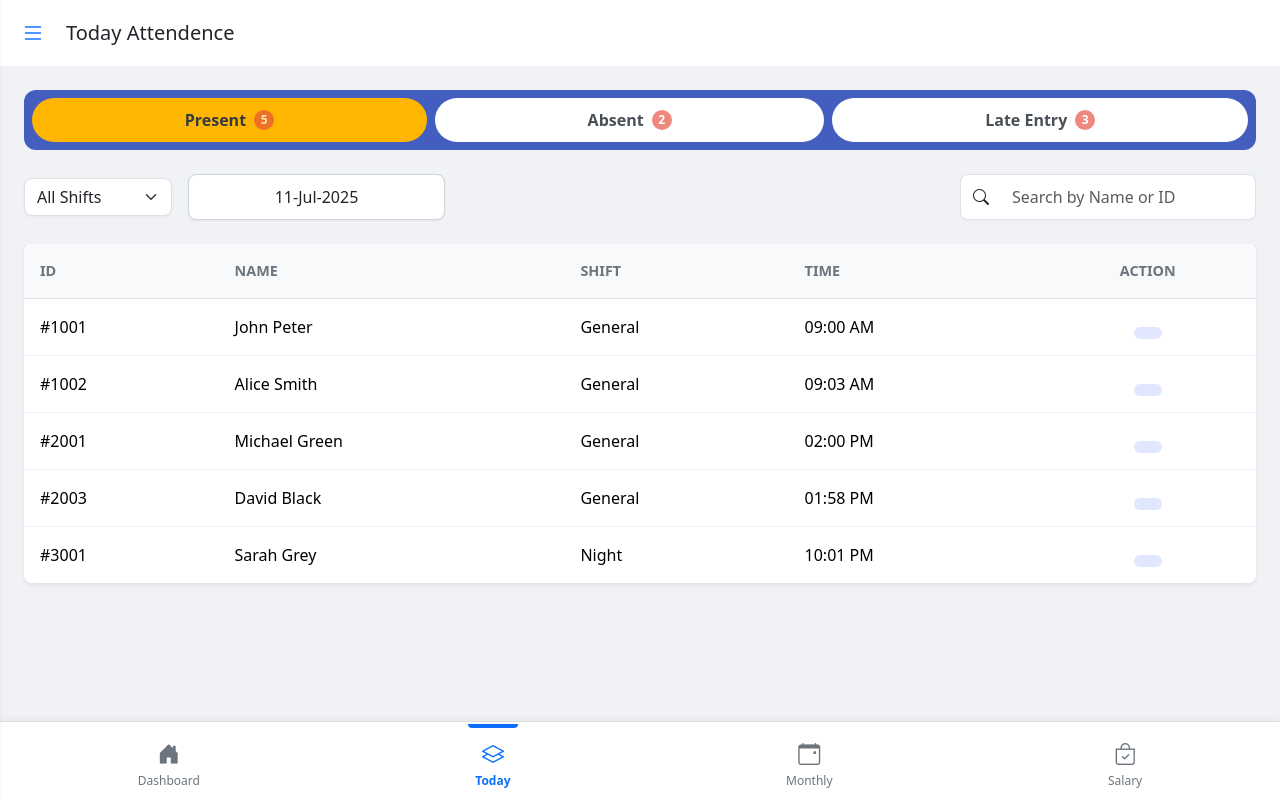
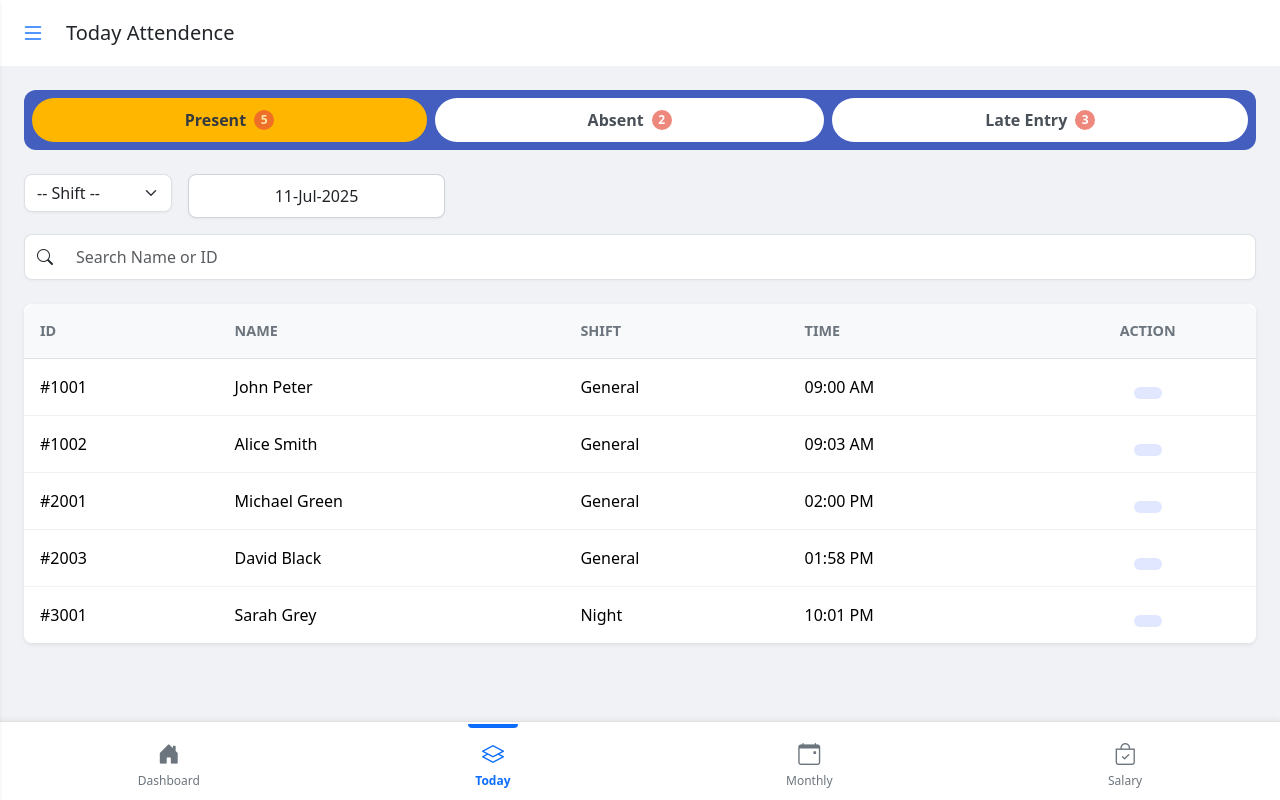
Before and after one commit to shargunapandiyan/cuteweb, a React (Create React App) app: page /#/today in a window 1280 px wide. Built offline with nearby package versions, Linux system fonts and the light colour scheme.

Commit message:
Update: code

```diff
--- a/src/pages/today-attendence/TodayAttendance.css
+++ b/src/pages/today-attendence/TodayAttendance.css
@@ -1,3 +1,14 @@
+/* --- NEW Styles for making filters and search full-width on mobile --- */
+.custom-form-control {
+  width: 100%; /* Ensures select/input fields fill their parent column */
+}
+.attendance-container .search-component-wrapper {
+  max-width: 100%; /* Overrides the default max-width of the SearchBar component */
+  width: 100%;
+}
+/* --- END NEW --- */
+
+
 .calendar-popover {
   position: absolute;
   top: 100%;
@@ -8,7 +19,6 @@
   box-shadow: 0 5px 15px rgba(0, 0, 0, 0.15);
   margin-top: 2px;
   border: 1px solid #dee2e6;
-  font-size: small;
 }
 
 .rdp {
@@ -20,11 +30,10 @@
 
 @media (max-width: 576px) {
   .rdp {
-    --rdp-cell-size: 36px; /* Slightly smaller on mobile */
+    --rdp-cell-size: 36px;
   }
 }
 
-/*  --- Blinking Animation for Badges --- */
 @keyframes blink-animation {
   50% {
     opacity: 0.3;
@@ -110,13 +119,14 @@
   line-height: 1;
 }
 
+/* This is the existing definition, now with width: 100% added at the top */
 .custom-form-control {
   border: 1px solid #dce0e5;
   background-color: #ffffff;
   border-radius: 8px;
   box-shadow: 0 1px 3px rgba(0, 0, 0, 0.05);
-  min-width: 130px;
   cursor: pointer;
+  width: 100%;
 }
 .custom-form-control:focus {
   border-color: #435ebe;
@@ -152,7 +162,6 @@
 .edit-button {
   background-color: #e0e7ff;
   color: #3730a3;
-
   padding: 8px;
 }
 
--- a/src/pages/today-attendence/TodayAttendance.js
+++ b/src/pages/today-attendence/TodayAttendance.js
@@ -28,19 +28,14 @@ const TodayAttendance = () => {
   const [isCalendarOpen, setCalendarOpen] = useState(false);
   const datePickerRef = useRef(null);
 
-  // --- Initial data load ---
   useEffect(() => {
     setAllEmployees(attendanceData);
   }, []);
 
-  // ---  clicks outside the calendar ---
   useEffect(() => {
     function handleClickOutside(event) {
-      if (
-        datePickerRef.current &&
-        !datePickerRef.current.contains(event.target)
-      ) {
-        setCalendarOpen(false); // Close calendar if click is outside
+      if (datePickerRef.current && !datePickerRef.current.contains(event.target)) {
+        setCalendarOpen(false);
       }
     }
     document.addEventListener("mousedown", handleClickOutside);
@@ -78,13 +73,9 @@ const TodayAttendance = () => {
     return activeTab === tabName ? "active-tab-button" : "filter-btn-new";
   };
 
-  const presentCount = allEmployees.filter(
-    (e) => e.status === "Present"
-  ).length;
+  const presentCount = allEmployees.filter((e) => e.status === "Present").length;
   const absentCount = allEmployees.filter((e) => e.status === "Absent").length;
-  const lateEntryCount = allEmployees.filter(
-    (e) => e.status === "Late Entry"
-  ).length;
+  const lateEntryCount = allEmployees.filter((e) => e.status === "Late Entry").length;
 
   const handleEdit = (employeeId) => {
     console.log("Editing employee:", employeeId);
@@ -100,91 +91,60 @@ const TodayAttendance = () => {
   return (
     <div className="page-wrapper">
       <Navbar toggleSidebar={toggleSidebar} />
-      {sidebarOpen && (
-        <div className="sidebar-overlay" onClick={toggleSidebar}></div>
-      )}
+      {sidebarOpen && <div className="sidebar-overlay" onClick={toggleSidebar}></div>}
       <Sidebar isOpen={sidebarOpen} onCloseClick={toggleSidebar} />
       <div className="page-content">
         <div className="container-fluid attendance-container p-3 p-md-4">
-          {/* Top bar with blinking counts - no changes here */}
           <div className="top-bar-container mb-4">
-            <button
-              className={`btn d-flex justify-content-center align-items-center gap-2 flex-grow-1 ${getButtonClass(
-                "present"
-              )}`}
-              onClick={() => setActiveTab("present")}
-            >
+            <button className={`btn d-flex justify-content-center align-items-center gap-2 flex-grow-1 ${getButtonClass("present")}`} onClick={() => setActiveTab("present")}>
               <span>Present</span>
-              <span className="count-badge blink-animation">
-                {presentCount}
-              </span>
+              <span className="count-badge blink-animation">{presentCount}</span>
             </button>
-            <button
-              className={`btn d-flex justify-content-center align-items-center gap-2 flex-grow-1 ${getButtonClass(
-                "absent"
-              )}`}
-              onClick={() => setActiveTab("absent")}
-            >
+            <button className={`btn d-flex justify-content-center align-items-center gap-2 flex-grow-1 ${getButtonClass("absent")}`} onClick={() => setActiveTab("absent")}>
               <span>Absent</span>
               <span className="count-badge blink-animation">{absentCount}</span>
             </button>
-            <button
-              className={`btn d-flex justify-content-center align-items-center gap-2 flex-grow-1 ${getButtonClass(
-                "lateentry"
-              )}`}
-              onClick={() => setActiveTab("lateentry")}
-            >
+            <button className={`btn d-flex justify-content-center align-items-center gap-2 flex-grow-1 ${getButtonClass("lateentry")}`} onClick={() => setActiveTab("lateentry")}>
               <span>Late Entry</span>
-              <span className="count-badge blink-animation">
-                {lateEntryCount}
-              </span>
+              <span className="count-badge blink-animation">{lateEntryCount}</span>
             </button>
           </div>
-          {/* Shift option */}
-          <div className="row g-3 justify-content-between align-items-center mb-4">
-            <div className="col-auto">
-              <select
-                className="form-select custom-form-control"
-                value={selectedShift}
-                onChange={(e) => setSelectedShift(e.target.value)}
-              >
-                <option value="all">All Shifts</option>
+
+          {/* --- CORRECTED RESPONSIVE FILTER SECTION --- */}
+          {/* Row 1: Shift and Date Filters */}
+          <div className="row g-3 mb-3">
+            <div className="col-6 col-md-auto">
+              <select className="form-select custom-form-control" value={selectedShift} onChange={(e) => setSelectedShift(e.target.value)}>
+                <option value="all">-- Shift --</option>
                 <option value="general">General Shift</option>
                 <option value="night">Night Shift</option>
               </select>
             </div>
-
-            {/* Date Picker Input Field --- */}
-            <div className="col-auto" ref={datePickerRef}>
-              <div className="position-relative">
+            <div className="col-6 col-md-auto" ref={datePickerRef}>
+              <div className="position-relative h-100">
                 <input
                   type="text"
-                  className="form-control custom-form-control text-center"
-                  value={format(selectedDate, "dd-MMM-yyyy")} // Format the date for display
+                  className="form-control custom-form-control text-center h-100"
+                  value={format(selectedDate, "dd-MMM-yyyy")}
                   readOnly
-                  onClick={() => setCalendarOpen(!isCalendarOpen)} // Toggle on click
+                  onClick={() => setCalendarOpen(!isCalendarOpen)}
                 />
                 {isCalendarOpen && (
                   <div className="calendar-popover">
-                    <DayPicker
-                      mode="single"
-                      selected={selectedDate}
-                      onSelect={handleDateSelect}
-                      initialFocus
-                    />
+                    <DayPicker mode="single" selected={selectedDate} onSelect={handleDateSelect} initialFocus />
                   </div>
                 )}
               </div>
             </div>
+          </div>
 
-            <div className="col-12 col-md-auto ms-md-auto">
-              <SearchBar
-                value={searchTerm}
-                onChange={setSearchTerm}
-                placeholder="Search by Name or ID"
-              />
+          {/* Row 2: Search Bar */}
+          <div className="row g-3 mb-4">
+            <div className="col-12">
+              <SearchBar value={searchTerm} onChange={setSearchTerm} placeholder="Search Name or ID" />
             </div>
           </div>
+          {/* --- END OF CORRECTED SECTION --- */}
 
           <div className="table-responsive bg-white rounded-3 shadow-sm">
             <table className="table table-borderless align-middle mb-0">
@@ -213,14 +173,9 @@ const TodayAttendance = () => {
                       <td className="p-3">{emp.id}</td>
                       <td className="p-3">{emp.name}</td>
                       <td className="p-3 text-capitalize">{emp.shift}</td>
-                      {activeTab !== "absent" && (
-                        <td className="p-3">{emp.time}</td>
-                      )}
+                      {activeTab !== "absent" && <td className="p-3">{emp.time}</td>}
                       <td className="p-3 text-center">
-                        <button
-                          className="action-button edit-button"
-                          onClick={() => handleEdit(emp.id)}
-                        >
+                        <button className="action-button edit-button" onClick={() => handleEdit(emp.id)}>
                           <PencilSquare />
                         </button>
                       </td>
@@ -228,10 +183,7 @@ const TodayAttendance = () => {
                   ))
                 ) : (
                   <tr>
-                    <td
-                      colSpan={activeTab === "absent" ? "4" : "5"}
-                      className="text-center text-muted p-5"
-                    >
+                    <td colSpan={activeTab === "absent" ? "4" : "5"} className="text-center text-muted p-5">
                       No data matches your filters.
                     </td>
                   </tr>
```
